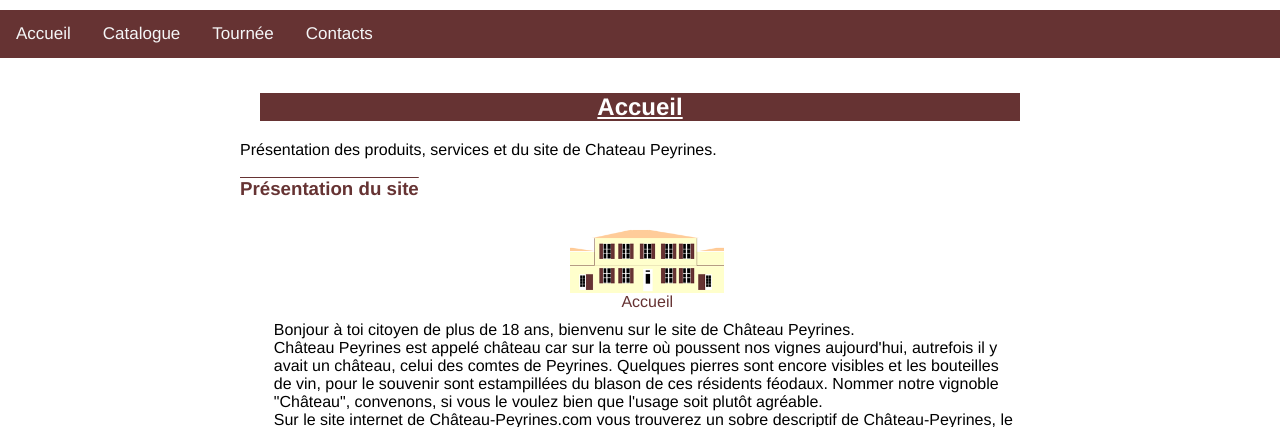
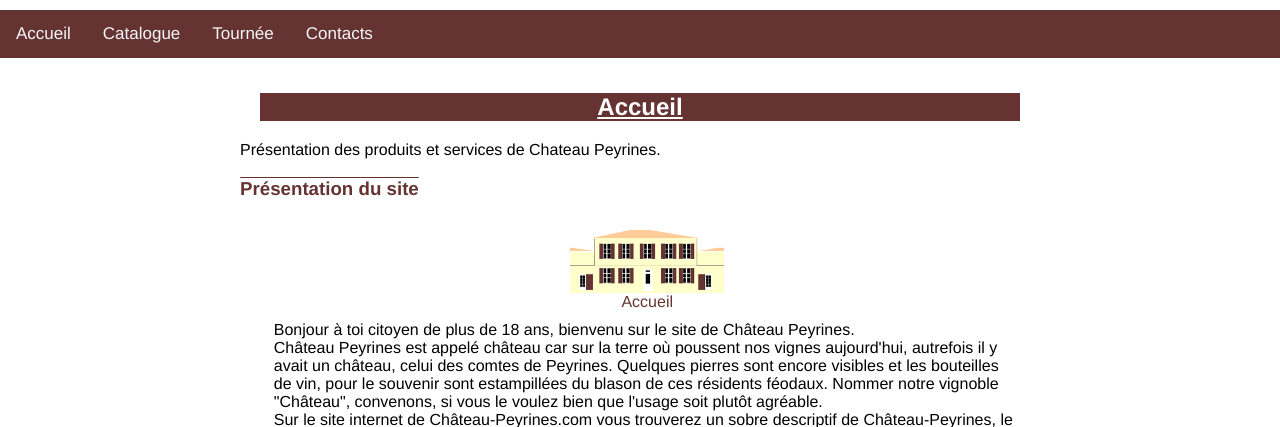
Before and after one commit to wawatusee/chateau-peyrines_json, a PHP site: page /public/index.php in a window 1280 px wide. Shown: the part 324-751 px from the top of the page. Run offline with PHP 8.4, Linux system fonts and the light colour scheme.

Commit message:
public/index.php, texte accueil

```diff
--- a/public/css/style.css
+++ b/public/css/style.css
@@ -262,6 +262,7 @@ body {
   }
   .detailsvin {
     display: flex;
+    flex-direction: row;
   }
   .imgcatalog{
     width: 90px;
--- a/public/index.php
+++ b/public/index.php
@@ -25,7 +25,7 @@
     <main>
         <section id="accueil">
             <h2>Accueil</h2>
-            <p>Présentation des produits, services et du site de Chateau Peyrines.</p>
+            <p>Présentation des produits et services de Chateau Peyrines.</p>
             <section>
                 <h3>Présentation du site</h3>
                 <div class="presentation">
--- a/view/catalog_view.php
+++ b/view/catalog_view.php
@@ -20,7 +20,7 @@
                     $this->catalogView.="<img class='imgcatalog' alt='photo du produit' src='img/catalog/".$product->image."'>";
                 };
                 if (isset($product->detail)){
-                    $this->catalogView.="<p>".$product->detail."</p>";
+                    $this->catalogView.="<span>".$product->detail."</span>";
                 };
                 $this->catalogView.="</details>";
                 $this->catalogView.="<div class='prices'>";
```
